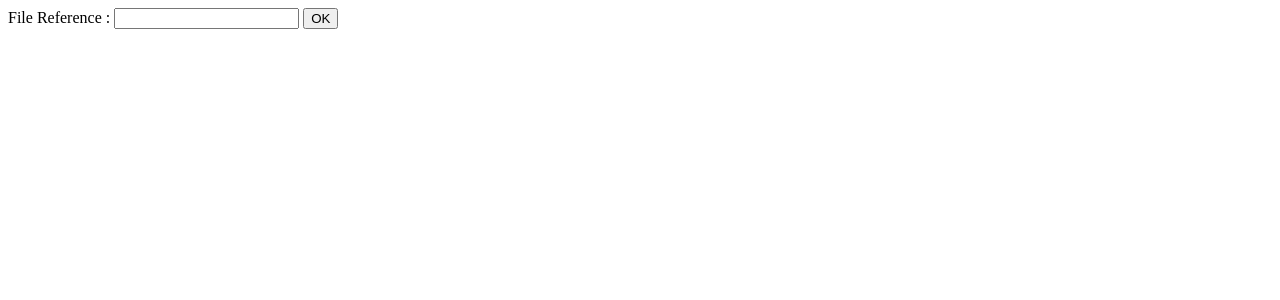
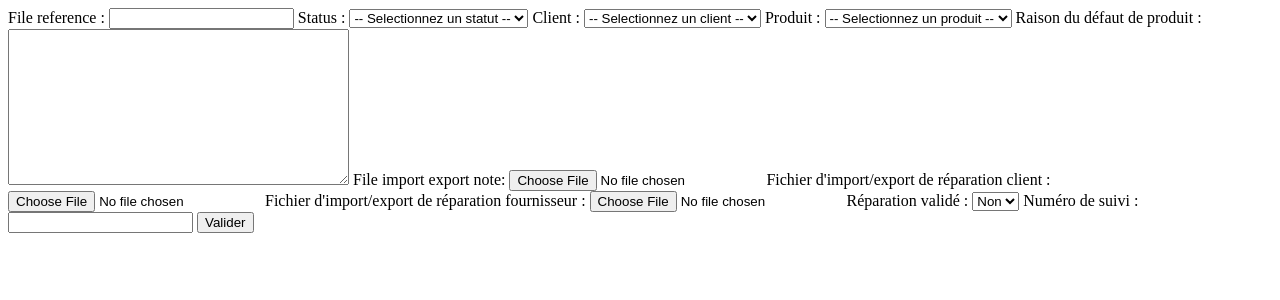
Before and after one commit to VincentWester/visualImpactSAV, a Django app: page /visualImpactSAV/services/ in a window 1280 px wide. Shown: the top 300 px of the page. Run offline with Django 3.2, Linux system fonts and the light colour scheme; data that the repository does not hold is empty.

Commit message:
[TD] first validated form for AddSAVFile

```diff
--- a/djangoApp/visualImpactSAV/forms.py
+++ b/djangoApp/visualImpactSAV/forms.py
@@ -4,7 +4,7 @@ from . import models
 class SAV_fileForm(ModelForm):
     class Meta:
         model = models.SAV_file
-        fields = ('file_reference',)
+        fields = "__all__"
 
 
 class EventForm(ModelForm):
--- a/djangoApp/visualImpactSAV/models.py
+++ b/djangoApp/visualImpactSAV/models.py
@@ -9,7 +9,7 @@ class Address(models.Model):
     zipcode = models.CharField(max_length=10)
     city = models.CharField(max_length=10)
 
-    def __str__(self):
+    def __unicode__(self):
         return "{} - {} - {}".format(self.street, self.zipcode, self.city)
 
 class Client(models.Model):
@@ -18,37 +18,32 @@ class Client(models.Model):
     email = models.CharField(max_length=400)
     address = models.OneToOneField(Address)
 
-    def __str__(self):
-        return "{} {}".format(self.surname.encode('utf-8'), self.name.encode('utf-8'))
-
-    def __init__(self):
-        self.id = 0
+    def __unicode__(self):
+        return "{} {}".format(self.surname, self.name)
 
 class Product(models.Model):
     serial_number = models.CharField(max_length=50)
     mark = models.CharField(max_length=50)
     model = models.CharField(max_length=100)
 
-    def __str__(self):
-        return "{} - {} {}".format(self.serial_number.encode('utf-8'), self.mark.encode('utf-8'), self.model.encode('utf-8'))
-
-    def __init__(self):
-        self.id = 0
+    def __unicode__(self):
+        return "{} - {} {}".format(self.serial_number, self.mark, self.model)
 
 class SAV_file_status(models.Model):
     libelle = models.CharField(max_length=50)
 
-    def __str__(self):
-        return self.libelle.encode('utf-8')
+    def __unicode__(self):
+        return self.libelle
 
-    def __init__(self):
-        self.id = 0
+DEFAULT_STATUS_ID = 1
+DEFAULT_CLIENT_ID = 1
+DEFAULT_PRODUCT_ID = 1
 
 class SAV_file(models.Model):
     file_reference = models.CharField(primary_key=True, max_length=50, default="0")
-    #status = models.ForeignKey(SAV_file_status, default=SAV_file_status())
-    #client = models.ForeignKey(Client, default=Client())
-    #product = models.ForeignKey(Product, default=Product())
+    status = models.ForeignKey(SAV_file_status, default = DEFAULT_STATUS_ID)
+    client = models.ForeignKey(Client, default = DEFAULT_CLIENT_ID)
+    product_referenced = models.ForeignKey(Product, default = DEFAULT_PRODUCT_ID)
     out_of_order_reason = models.TextField()
     file_import_export_note = models.FileField(blank=True)
     file_import_export_reparation_client_side = models.FileField(blank=True)
@@ -56,8 +51,8 @@ class SAV_file(models.Model):
     reparation_validated = models.BooleanField(default=False)
     tracking_number = models.CharField(max_length=100)
 
-    def __str__(self):
-        return self.file_reference.encode('utf-8')
+    def __unicode__(self):
+        return self.file_reference
 
 class Event(models.Model):
     refered_SAV_file = models.ForeignKey(SAV_file)
--- a/djangoApp/visualImpactSAV/views.py
+++ b/djangoApp/visualImpactSAV/views.py
@@ -9,36 +9,34 @@ from .models import SAV_file, Client, Product, SAV_file_status
 from .forms import SAV_fileForm
 
 def add_SAV_file(request):
-    # if this is a POST request we need to process the form data
-        # create a form instance and populate it with data from the request:
-        #clients = Client.objects.all()
-        #status = SAV_file_status.objects.all()
-        #products = Product.objects.all()
+    # create a form instance and populate it with data from the request:
 
-        form = SAV_fileForm(request.POST)
-        # check whether it's valid:
-        if form.is_valid():
-        # process the data in form.cleaned_data as required
-        # ...
-        # redirect to a new URL:
+    form = SAV_fileForm(request.POST)
+    # check whether it's valid:
+    if form.is_valid():
+    # process the data in form.cleaned_data as required
+        sav_file = SAV_file()
+        sav_file.file_reference = 'VisualImpact-SAV-' + form.cleaned_data['file_reference']
+        sav_file.status = form.cleaned_data['status']
+        sav_file.client = form.cleaned_data['client']
+        sav_file.product_referenced = form.cleaned_data['product_referenced']
+        sav_file.out_of_order_reason = form.cleaned_data['out_of_order_reason']
+        sav_file.file_import_export_note = form.cleaned_data['file_import_export_note']
+        sav_file.file_import_export_reparation_client_side = form.cleaned_data['file_import_export_reparation_client_side']
+        sav_file.file_import_export_reparation_furnisher_side = form.cleaned_data['file_import_export_reparation_furnisher_side']
+        sav_file.reparation_validated = form.cleaned_data['reparation_validated']
+        sav_file.tracking_number = form.cleaned_data['tracking_number']
+        sav_file.save()
 
-            sav_file = SAV_file()
-            sav_file.file_reference = form.cleaned_data['file_reference']
-            sav_file.save()
+        return render(request, 'djangoApp/addSAVFile.html', {'sav_file': sav_file})
 
-        #return render(request, 'djangoApp/addSAVFile.html', {'form': form})
-            return render(request, 'djangoApp/addSAVFile.html', {'sav_file': sav_file})
-        #return HttpResponseRedirect('vous avez bien rempli le formulaire de fiche SAV')
-
-        else:
-            return HttpResponse("Le formulaire est mal rempli.")
-    #return HttpResponseRedirect('Le formulaire est mal rempli.')
-
-#, 'clients': clients, 'status': status, 'products': products
-
+    else:
+        return HttpResponse('Le formulaire est mal rempli.')
 
 def services(request):
 
     sav_file_form = SAV_fileForm()
-
-    return render(request, 'djangoApp/services.html', { 'sav_file_form': sav_file_form })
+    clients = Client.objects.all()
+    status = SAV_file_status.objects.all()
+    products = Product.objects.all()
+    return render(request, 'djangoApp/services.html', { 'sav_file_form': sav_file_form, 'clients': clients, 'status': status, 'products': products })
--- a/frontEnd/templates/djangoApp/services.html
+++ b/frontEnd/templates/djangoApp/services.html
@@ -7,23 +7,58 @@
     </head>
 
     <body>
-        <!--form action="/your-name/" method="post">
+        <!-- {{ sav_file_form.as_p }}-->
+        <form method=POST action="{% url 'visualImpactSAV:addSAVfile' %}">
+            {% csrf_token %}
+            <label for="id_file_reference">File reference :</label>
+            <input id="id_file_reference" type="text" name="file_reference" maxlength="33" required/>
 
+            <label for="id_status">Status :</label>
+            <select id="id_status" name="status" required>
+                <option value="">-- Selectionnez un statut --</option>
+                {% for st in status %}
+                    <option value="{{ st.id }}">{{ st }}</option>
+                {% endfor %}
+            </select>
 
-            <label for="tracking_number">Tracking Number : </label>
-            <input id="tracking_number" type="text" name="tracking_number" maxlength="100" required>
+            <label for="id_client">Client :</label>
+            <select  id="id_client" name="client">
+                <option value="">-- Selectionnez un client --</option>
+                {% for client in clients %}
+                    <option value="{{ client.id }}">{{ client }}</option>
+                {% endfor %}
+            </select>
 
-            <label for="SAV_file_status">Status : </label>
-            <select id="SAV_file_status" name="SAV_file_status">
-                <option >
+            <label for="id_product_referenced">Produit :</label>
+            <select id="id_product_referenced" name="product_referenced">
+                <option value="">-- Selectionnez un produit --</option>
+                {% for product in products %}
+                    <option value="{{ product.id }}">{{ product }}</option>
+                {% endfor %}
             </select>
-            <input type="submit" value="OK">
-        </form -->
-        <form method=POST action="{% url 'visualImpactSAV:addSAVfile' %}">
-           {% csrf_token %}
-           <label for="file_reference">File Reference : </label>
-           <input id="file_reference" type="text" name="file_reference" maxlength="100" required>
-           <input type="submit" value="OK">
+
+            <label for="id_out_of_order_reason">Raison du défaut de produit :</label>
+            <textarea id="id_out_of_order_reason" name="out_of_order_reason" rows="10" cols="40" required></textarea>
+
+            <label for="id_file_import_export_note">File import export note:</label>
+            <input id="id_file_import_export_note" type="file" name="file_import_export_note" />
+
+            <label for="id_file_import_export_reparation_client_side">Fichier d'import/export de réparation client :</label>
+            <input id="id_file_import_export_reparation_client_side" type="file" name="file_import_export_reparation_client_side" />
+
+            <label for="id_file_import_export_reparation_furnisher_side">Fichier d'import/export de réparation fournisseur :</label>
+            <input id="id_file_import_export_reparation_furnisher_side" type="file" name="file_import_export_reparation_furnisher_side" />
+
+            <label for="id_reparation_validated">Réparation validé :</label>
+            <select id="id_product" name="product">
+                <option value="false">Non</option>
+                <option value="true">Oui</option>
+            </select>
+
+            <label for="id_tracking_number">Numéro de suivi :</label>
+            <input id="id_tracking_number" type="text" name="tracking_number" required maxlength="100" />
+
+            <input type="submit" value="Valider">
         </form>
     </body>
 
```
Also changed, not shown: frontEnd/templates/djangoApp/addSAVFile.html (+6 -13 lines), djangoApp/visualImpactSAV/migrations/0007_auto_20170725_1740.py (added), djangoApp/visualImpactSAV/migrations/0008_auto_20170725_2123.py (added).
